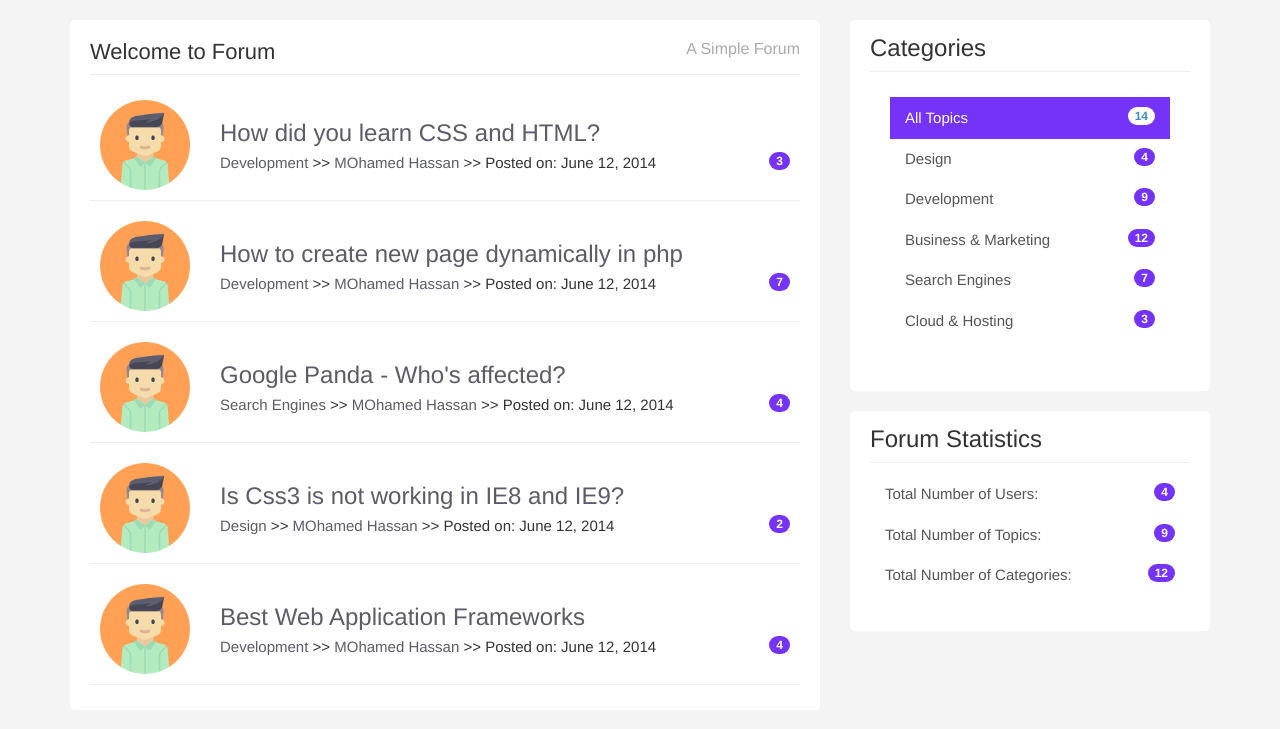
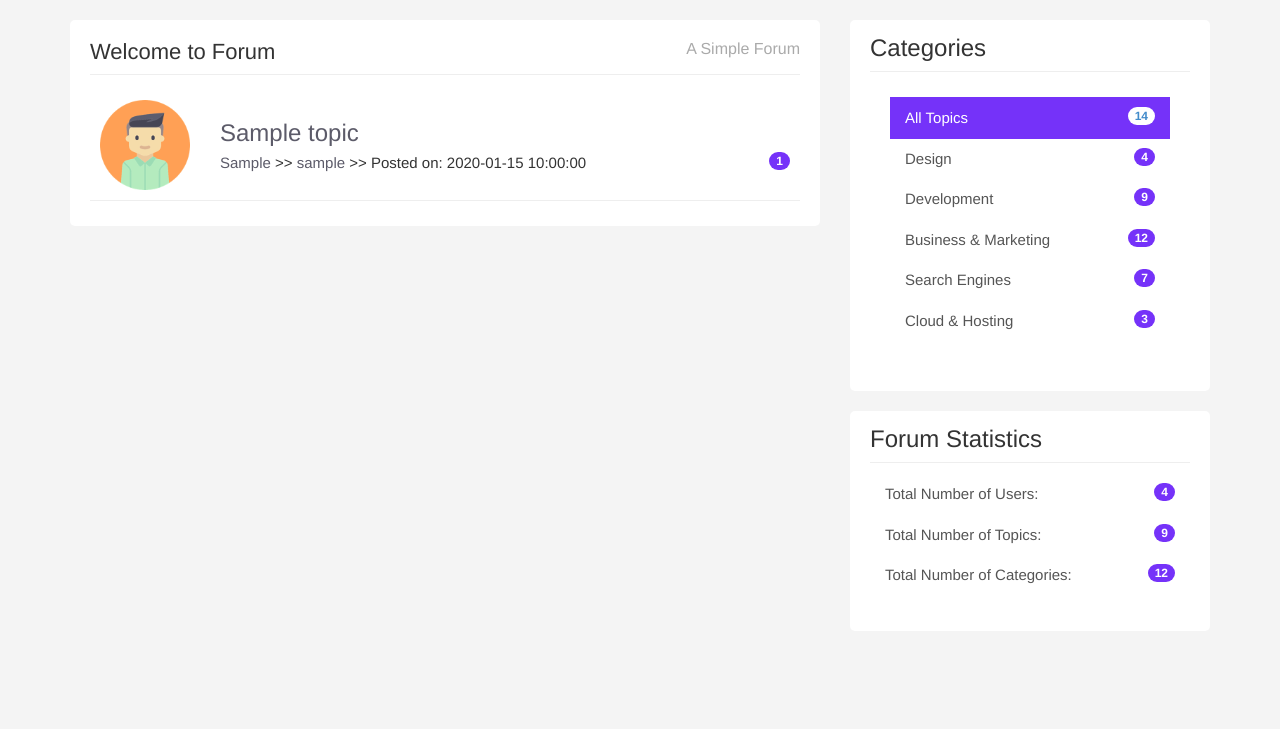
Before and after one commit to Adelino-Ribeiro/forum, a PHP site: page /show-code/ in a window 1280 px wide. Shown: the part 40-769 px from the top of the page. Run offline with PHP 8.4, Linux system fonts and the light colour scheme; tables that the repository leaves empty or names only in its code hold one stand-in row (values such as "Sample post"); some libraries are stand-ins or nearby versions.

Commit message:
showing topics

```diff
--- a/index.php
+++ b/index.php
@@ -1,4 +1,28 @@
 <?php require "includes/header.php" ?>
+
+<?php require "config/config.php" ?>
+
+<?php
+
+$topics = $conn->query("SELECT
+		topics.id AS id,
+		topics.title AS title,
+		topics.category AS category,
+		users.username AS username,
+		users.avatar AS user_avatar,
+		topics.create_at AS created_at,
+		COUNT(replies.topic_id) AS count_replies
+	FROM topics
+	INNER JOIN users ON topics.user_id = users.id
+	LEFT JOIN replies ON replies.topic_id = topics.id
+	GROUP BY(replies.topic_id);");
+
+$topics->execute();
+
+$allTopics = $topics->fetchAll(PDO::FETCH_OBJ);
+
+
+?>
 
 <div class="container">
 	<div class="row">
@@ -10,86 +34,27 @@
 					<div class="clearfix"></div>
 					<hr>
 					<ul id="topics">
+						<script>
+							console.log(<?php echo json_encode($allTopics); ?>);
+						</script>
+						<?php foreach ($allTopics as $topic) : ?>
 							<li class="topic">
 								<div class="row">
 									<div class="col-md-2">
-									<img class="avatar pull-left" src="img/gravatar.png" />
+										<img class="avatar pull-left" src="img/<?php echo (isset($topic->users_avatar)) ? $topic->users_avatar : "gravatar.png"; ?>" />
 									</div>
 									<div class="col-md-10">
 										<div class="topic-content pull-right">
-										<h3><a href="topic.html">How did you learn CSS and HTML?</a></h3>
+											<h3><a href="topic.html"><?php echo $topic->title; ?></a></h3>
 											<div class="topic-info">
-											<a href="category.html">Development</a> >> <a href="profile.html">MOhamed Hassan</a> >> Posted on: June 12, 2014
-											<span class="color badge pull-right">3</span>
+												<a href="category.html"><?php echo $topic->category; ?></a> >> <a href="profile.html"><?php echo $topic->username; ?></a> >> Posted on: <?php echo $topic->created_at; ?>
+												<span class="color badge pull-right"><?php echo $topic->count_replies; ?></span>
 											</div>
 										</div>
 									</div>
 								</div>
 							</li>
-						<li class="topic">
-							<div class="row">
-								<div class="col-md-2">
-									<img class="avatar pull-left" src="img/gravatar.png" />
-								</div>
-								<div class="col-md-10">
-									<div class="topic-content pull-right">
-										<h3><a href="topic.html">How to create new page dynamically in php</a> </h3>
-										<div class="topic-info">
-											<a href="category.html">Development</a> >> <a href="profile.html">MOhamed Hassan</a> >> Posted on: June 12, 2014
-											<span class="color badge pull-right">7</span>
-										</div>
-									</div>
-								</div>
-							</div>
-						</li>
-						<li class="topic">
-							<div class="row">
-								<div class="col-md-2">
-									<img class="avatar pull-left" src="img/gravatar.png" />
-								</div>
-								<div class="col-md-10">
-									<div class="topic-content pull-right">
-										<h3><a href="topic.html">Google Panda - Who's affected?</a></h3>
-										<div class="topic-info">
-											<a href="category.html">Search Engines</a> >> <a href="profile.html">MOhamed Hassan</a> >> Posted on: June 12, 2014
-											<span class="color badge pull-right">4</span>
-										</div>
-									</div>
-								</div>
-							</div>
-						</li>
-						<li class="topic">
-							<div class="row">
-								<div class="col-md-2">
-									<img class="avatar pull-left" src="img/gravatar.png" />
-								</div>
-								<div class="col-md-10">
-									<div class="topic-content pull-right">
-										<h3><a href="topic.html">Is Css3 is not working in IE8 and IE9?</a></h3>
-										<div class="topic-info">
-											<a href="category.html">Design</a> >> <a href="profile.html">MOhamed Hassan</a> >> Posted on: June 12, 2014
-											<span class="color badge pull-right">2</span>
-										</div>
-									</div>
-								</div>
-							</div>
-						</li>
-						<li class="topic">
-							<div class="row">
-								<div class="col-md-2">
-									<img class="avatar pull-left" src="img/gravatar.png" />
-								</div>
-								<div class="col-md-10">
-									<div class="topic-content pull-right">
-										<h3><a href="topic.html">Best Web Application Frameworks</a></h3>
-										<div class="topic-info">
-											<a href="category.html">Development</a> >> <a href="profile.html">MOhamed Hassan</a> >> Posted on: June 12, 2014
-											<span class="color badge pull-right">4</span>
-										</div>
-									</div>
-								</div>
-							</div>
-						</li>
+						<?php endforeach; ?>
 					</ul>
 
 				</div>
```
Also changed, not shown: auth/register.php (+15 -3 lines), img/1ebf0d68a93b3fa0e5825a00cc410872117e1aac.jpg (added), img/user-1.png (added). Lines whose indentation alone changed are shown as unchanged.
